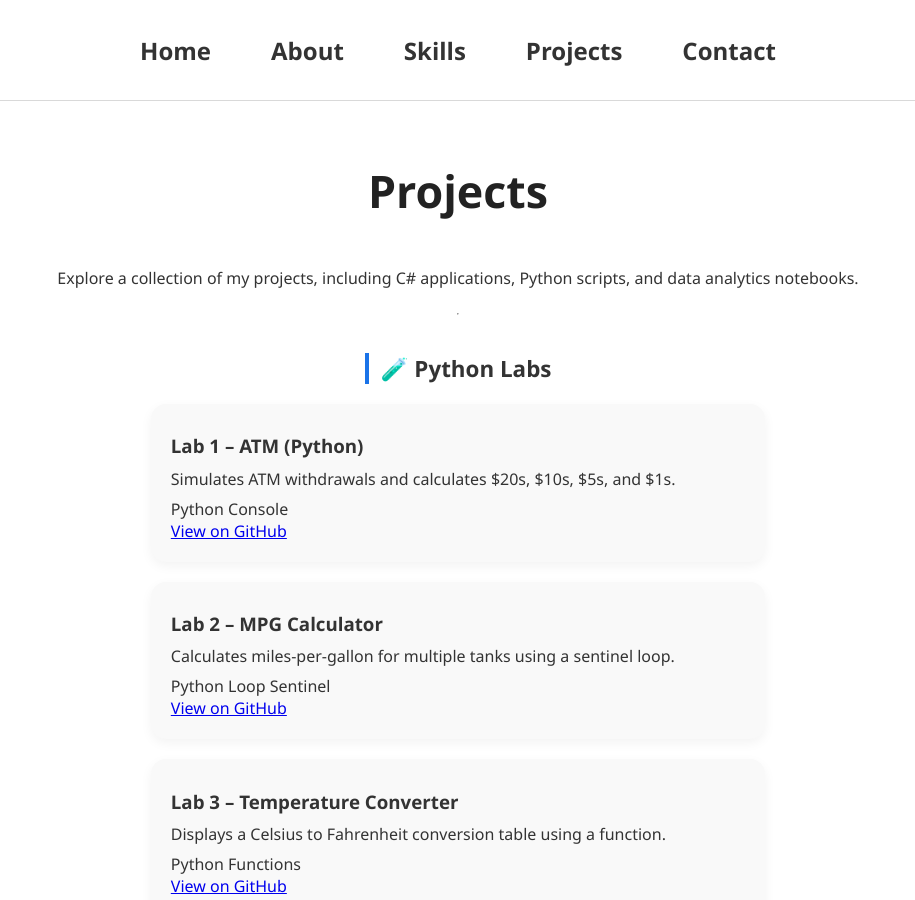
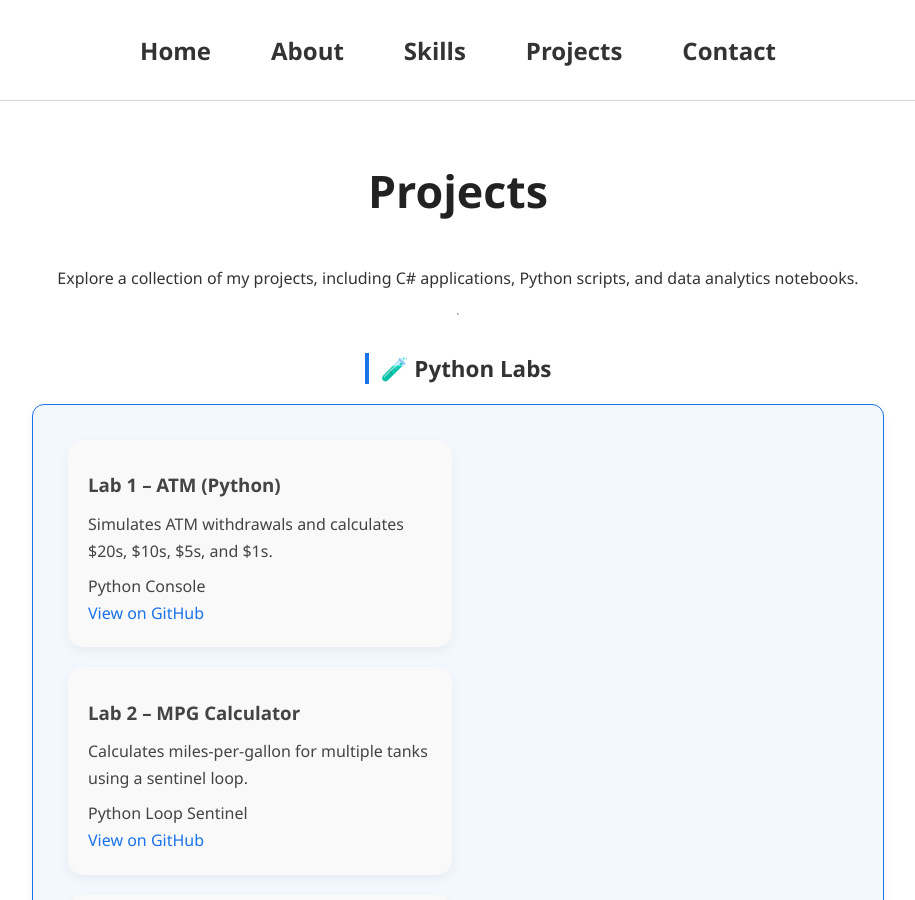
Before and after one commit to masontatafu/masontatafu.github.io, a Jekyll site: the page built from projects.md, in a window 1280 px wide and 900 px high. Shown: the whole window, without its empty margins (182-1097 px from the left). Built offline with Jekyll 4.4.1, drawn with Linux system fonts in a browser that asks for light colours; our own code applies the rules of GitHub Pages for plain Markdown files.

Commit message:
Update projects.md

```diff
--- a/projects.md
+++ b/projects.md
@@ -7,6 +7,8 @@ Explore a collection of my projects, including C# applications, Python scripts,
 
 ## 🧪 Python Labs
 {:.about-header}
+
+<div class="about-section">
 
 <div class="project-card">
   <h3>Lab 1 – ATM (Python)</h3>
@@ -57,9 +59,12 @@ Explore a collection of my projects, including C# applications, Python scripts,
   <a href="https://github.com/masontatafu/Auto-MPG-Regression" target="_blank">View on GitHub</a>
 </div>
 
+</div>
 
 ## 🪟 C# GUI Projects
 {:.about-header}
+
+<div class="about-section">
 
 <div class="project-card">
   <h3>Lab 2 – Tip Calculator (GUI)</h3>
@@ -96,9 +101,13 @@ Explore a collection of my projects, including C# applications, Python scripts,
   <a href="https://github.com/masontatafu/Item-Manager" target="_blank">View on GitHub</a>
 </div>
 
+</div>
+
 
 ## 🖥️ Console Apps
 {:.about-header}
+
+<div class="about-section">
 
 <div class="project-card">
   <h3>Lab 5 – Temp Average</h3>
@@ -113,3 +122,5 @@ Explore a collection of my projects, including C# applications, Python scripts,
   <div class="project-tags"><span class="tag">C#</span> <span class="tag">Console</span> <span class="tag">Math</span></div>
   <a href="https://github.com/masontatafu/Dentist-Appointment-Cost-Calculator" target="_blank">View on GitHub</a>
 </div>
+
+</div>
```
